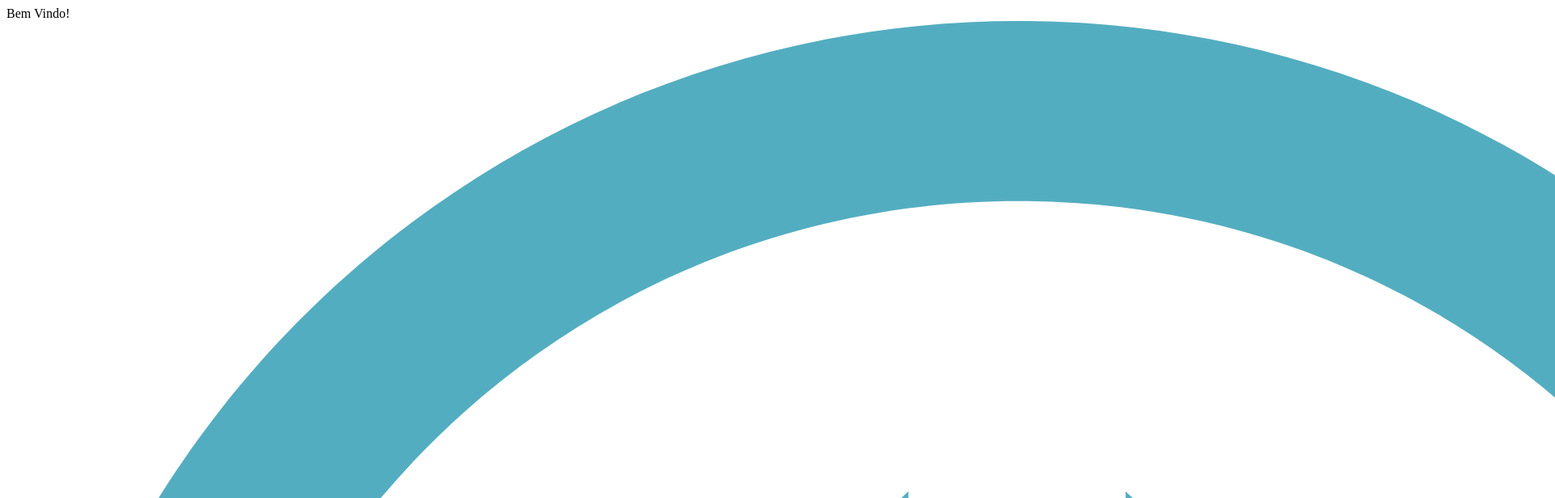
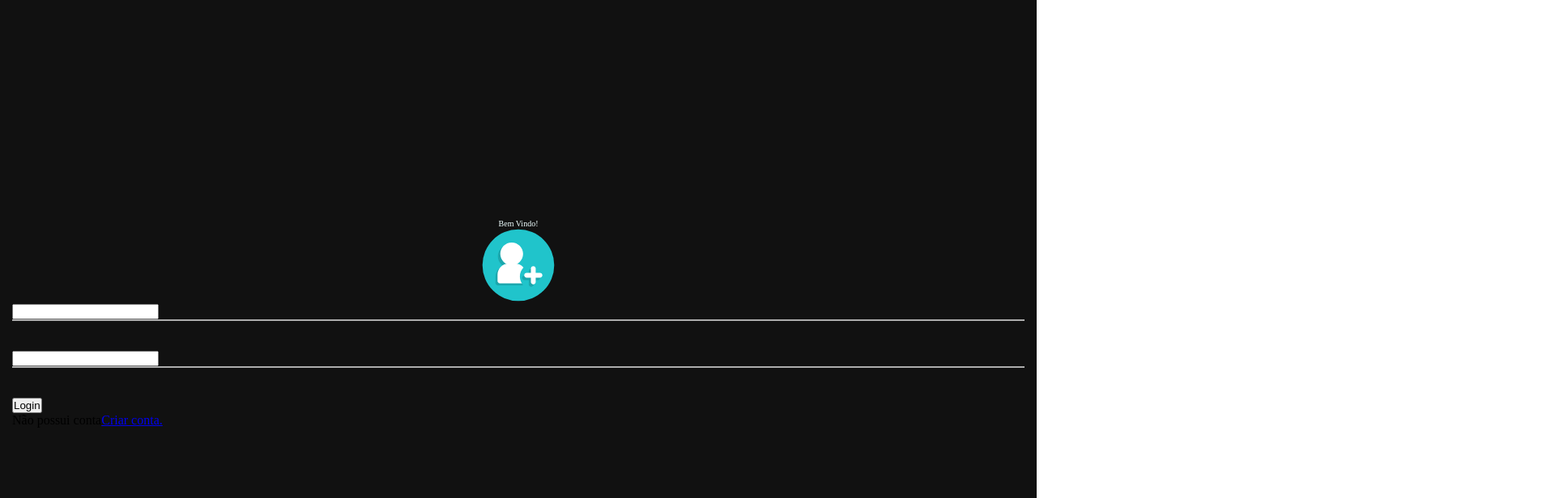
Before and after one commit to eulucasbatista/Tela-de-Login-React-e-JWT, a React (Create React App) app: page / in a window 1280 px wide. Shown: the top 616 px of the page at 81% size, 1920 px wide, since content can reach past the window. Built offline with nearby package versions, Linux system fonts and the light colour scheme.

Commit message:
Updates
updates

```diff
--- a/src/App.js
+++ b/src/App.js
@@ -1,4 +1,6 @@
 import logoIMG from'./assets/logo.svg'
+
+import './styles.css'
 
 
 function App() {
@@ -10,7 +12,7 @@ function App() {
         <span className="login-form-title">Bem Vindo!</span>
 
         <span className="login-form-title">
-          <img src={logoIMG} alt="" />
+          <img src={logoIMG} alt="Logo Code" />
         </span>
         <div className="wrap-input">
           <input type="email"></input>
@@ -22,8 +24,14 @@ function App() {
         <span className="focus-input" data-placeholder="Password"></span>
         </div>
 
-   <div className="container-login-form-">
+        <div className="container-login-form-btn">
+          <button className="login-form-btn">Login</button>
+        </div>
 
+        <div className="text-center">
+          <span className="txt1">Não possui conta</span>
+
+          <a className="txt2" href="#">Criar conta.</a>
         </div>
 
       </form>
--- /dev/null
+++ b/src/styles.css
@@ -0,0 +1,50 @@
+*{
+    margin: 0;
+    padding: 0;
+    box-sizing: border-box;
+}
+
+.container {
+    width: 100%;
+    margin: 0 auto;
+}
+
+.container-login{
+    width: 100%;
+    min-height: 100vh;
+
+    display: flex;
+    flex-wrap: wrap;
+    align-items: center;
+    justify-content: center;
+
+    padding: 15px;
+
+    background-color: #111;
+
+}
+
+.wrap-login{
+    width: 100%;
+}
+
+.login-form-title {
+    display: block;
+    font-size: 10px;
+    color: azure;
+
+    line-height: 1.2;
+    text-align: center;
+}
+
+.login-form-title img {
+    width: 90px;
+}
+
+.wrap-input {
+
+    width: 100%;
+    position: relative;
+    border-bottom: 2px solid #adadad;
+    margin-bottom: 37px;
+}
```
Also changed, not shown: src/assets/jp.svg (added), src/assets/logo.svg. Lines whose indentation alone changed are shown as unchanged.
